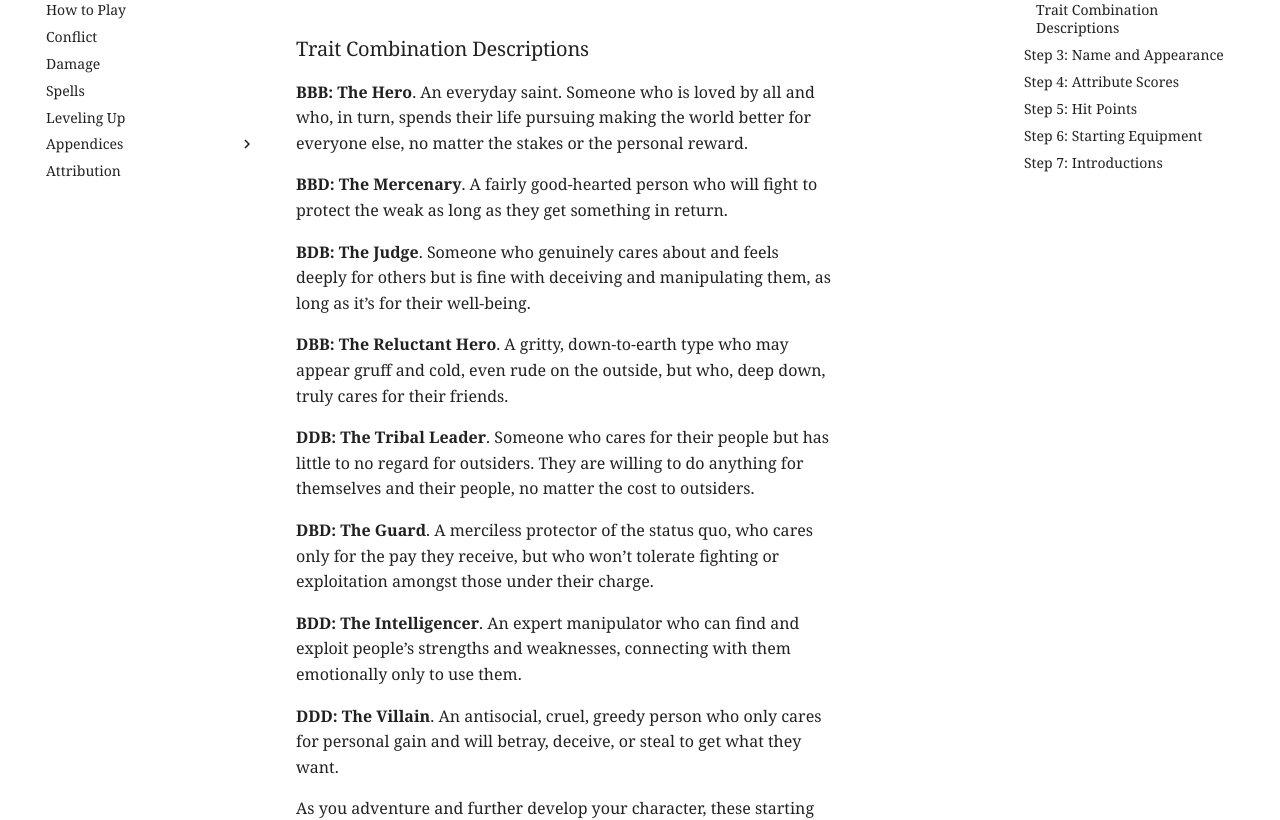
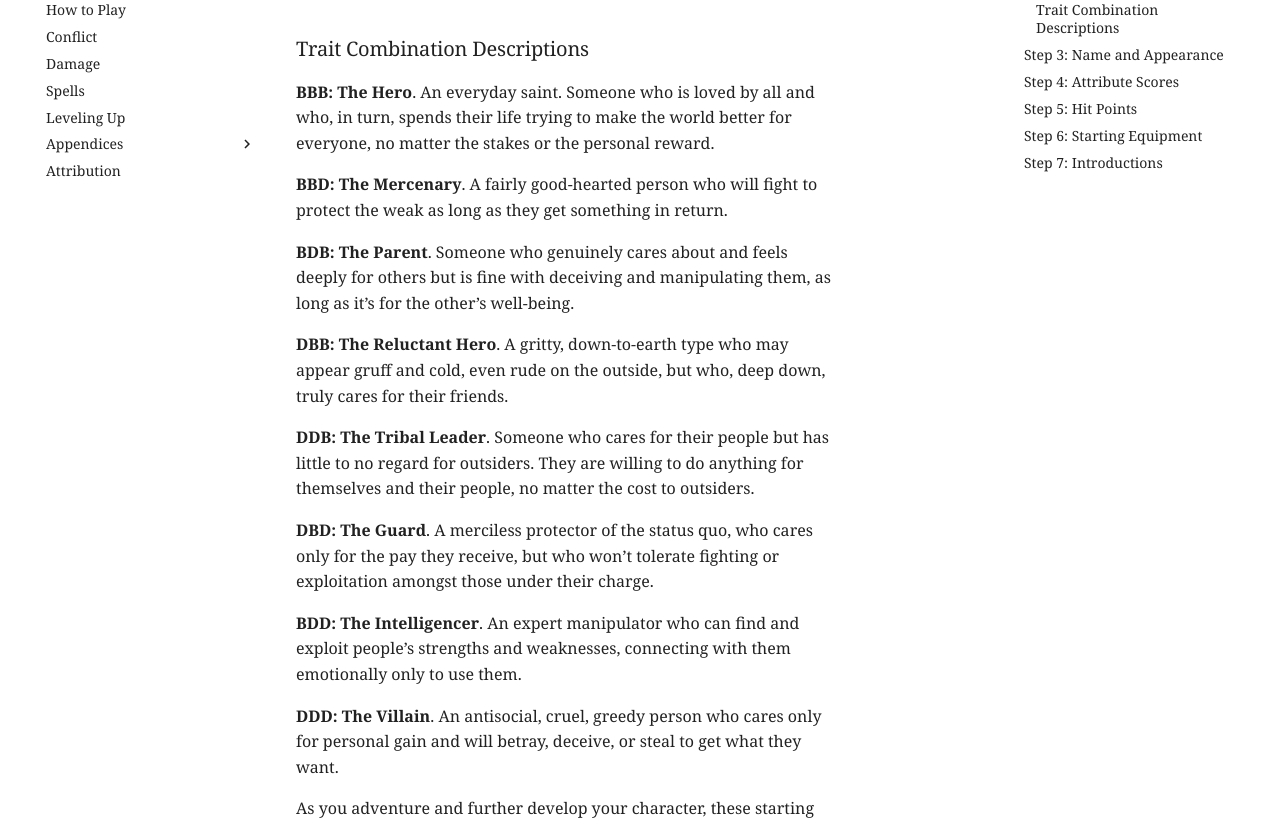
Before and after one commit to joemoose/dungeoneers.d20, an MkDocs documentation site: the page built from docs/character.md, in a window 1280 px wide and 1400 px high, scrolled down 1710 px. Shown: the part 179-999 px from the top of the window. Built offline with MkDocs 1.6.1 and Material for MkDocs 9.7.7, drawn with Linux system fonts in a browser that asks for light colours; comment, search, counter and statistics services are not loaded.

Commit message:
Update character.md

```diff
--- a/docs/character.md
+++ b/docs/character.md
@@ -47,11 +47,11 @@
 
 ### Trait Combination Descriptions
 
-**BBB: The Hero**. An everyday saint. Someone who is loved by all and who, in turn, spends their life pursuing making the world better for everyone else, no matter the stakes or the personal reward.
+**BBB: The Hero**. An everyday saint. Someone who is loved by all and who, in turn, spends their life trying to make the world better for everyone, no matter the stakes or the personal reward.
 
 **BBD: The Mercenary**. A fairly good-hearted person who will fight to protect the weak as long as they get something in return.
 
-**BDB: The Judge**. Someone who genuinely cares about and feels deeply for others but is fine with deceiving and manipulating them, as long as it’s for their well-being.
+**BDB: The Parent**. Someone who genuinely cares about and feels deeply for others but is fine with deceiving and manipulating them, as long as it’s for the other’s well-being.
 
 **DBB: The Reluctant Hero**. A gritty, down-to-earth type who may appear gruff and cold, even rude on the outside, but who, deep down, truly cares for their friends.
 
@@ -61,7 +61,7 @@
 
 **BDD: The Intelligencer**. An expert manipulator who can find and exploit people’s strengths and weaknesses, connecting with them emotionally only to use them.
 
-**DDD: The Villain**. An antisocial, cruel, greedy person who only cares for personal gain and will betray, deceive, or steal to get what they want.
+**DDD: The Villain**. An antisocial, cruel, greedy person who cares only for personal gain and will betray, deceive, or steal to get what they want.
 
 As you adventure and further develop your character, these starting traits may well change.
 
```
